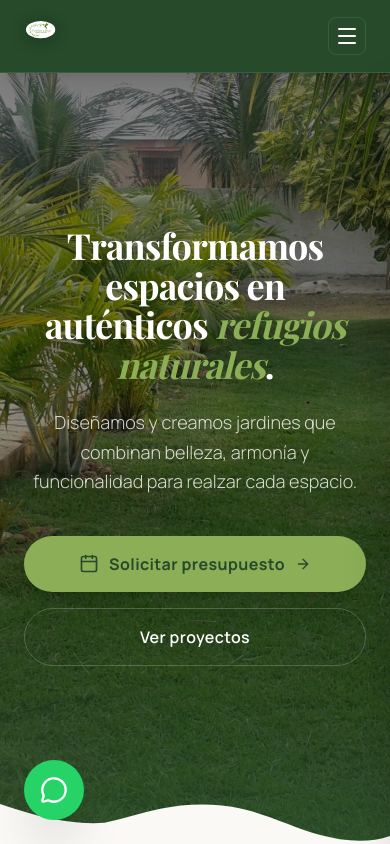
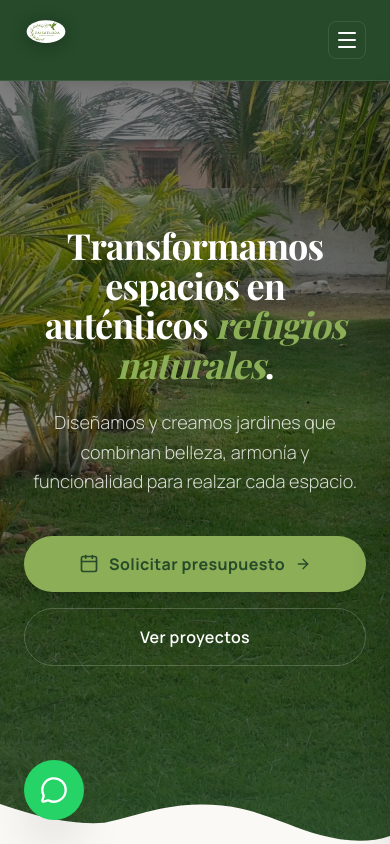
Before and after one commit to albertoramos98/PAISAFLORA, a React (Vite) app: page / in a window 390 px wide. Shown: the top 844 px of the page. Built offline with nearby package versions, Linux system fonts and the light colour scheme; a web font is replaced by a local one.

Commit message:
redimension photo

```diff
--- a/src/components/Navbar.tsx
+++ b/src/components/Navbar.tsx
@@ -14,14 +14,14 @@ export default function Navbar() {
   ];
 
   return (
-    <nav className="fixed top-0 left-0 w-full z-50 bg-paisa-dark shadow-xl border-b border-white/10 py-3 md:py-4">
+    <nav className="fixed top-0 left-0 w-full z-50 bg-paisa-dark shadow-xl border-b border-white/10 py-2 md:py-2.5">
       <div className="max-w-7xl mx-auto px-6 md:px-12 flex justify-between items-center">
         {/* Logo */}
         <a href="#inicio" className="flex items-center group">
           <img
             src="/Logo limpa.svg"
             alt="Paisaflora Logo"
-            className="h-12 md:h-16 lg:h-18 w-auto object-contain transition-transform duration-500 group-hover:scale-105 filter drop-shadow-[0_2px_8px_rgba(0,0,0,0.3)]"
+            className="h-16 md:h-20 lg:h-24 w-auto object-contain transition-transform duration-500 group-hover:scale-105 filter drop-shadow-[0_2px_8px_rgba(0,0,0,0.3)]"
           />
         </a>
 
@@ -62,14 +62,14 @@ export default function Navbar() {
       {/* Mobile Menu Backdrop */}
       {isMobileMenuOpen && (
         <div
-          className="lg:hidden fixed inset-0 top-[60px] bg-black/60 backdrop-blur-sm z-40 transition-opacity"
+          className="lg:hidden fixed inset-0 top-[80px] bg-black/60 backdrop-blur-sm z-40 transition-opacity"
           onClick={() => setIsMobileMenuOpen(false)}
         />
       )}
 
       {/* Mobile Menu Panel */}
       <div
-        className={`lg:hidden fixed top-[64px] right-0 w-full max-w-sm h-[calc(100vh-64px)] bg-paisa-dark border-l border-white/10 p-8 flex flex-col justify-between z-50 transition-transform duration-500 ease-out shadow-2xl ${
+        className={`lg:hidden fixed top-[80px] right-0 w-full max-w-sm h-[calc(100vh-80px)] bg-paisa-dark border-l border-white/10 p-8 flex flex-col justify-between z-50 transition-transform duration-500 ease-out shadow-2xl ${
           isMobileMenuOpen ? 'translate-x-0' : 'translate-x-full'
         }`}
       >
```
